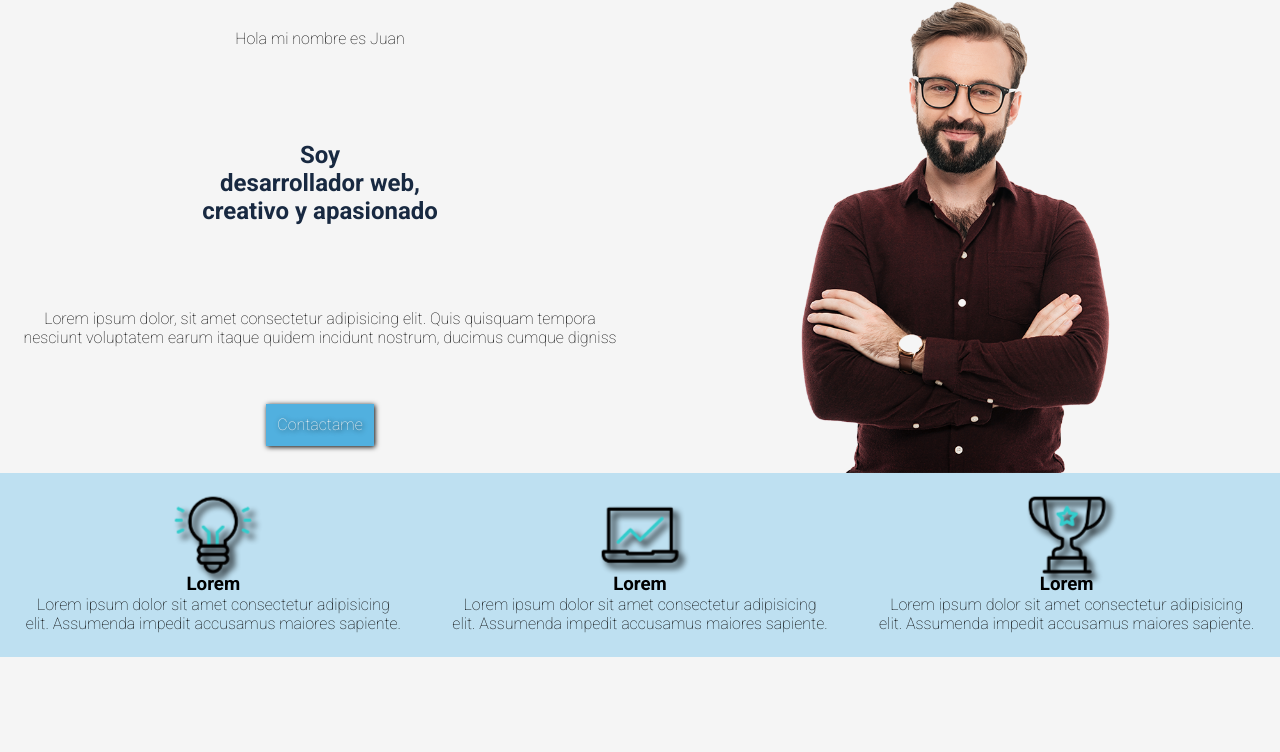
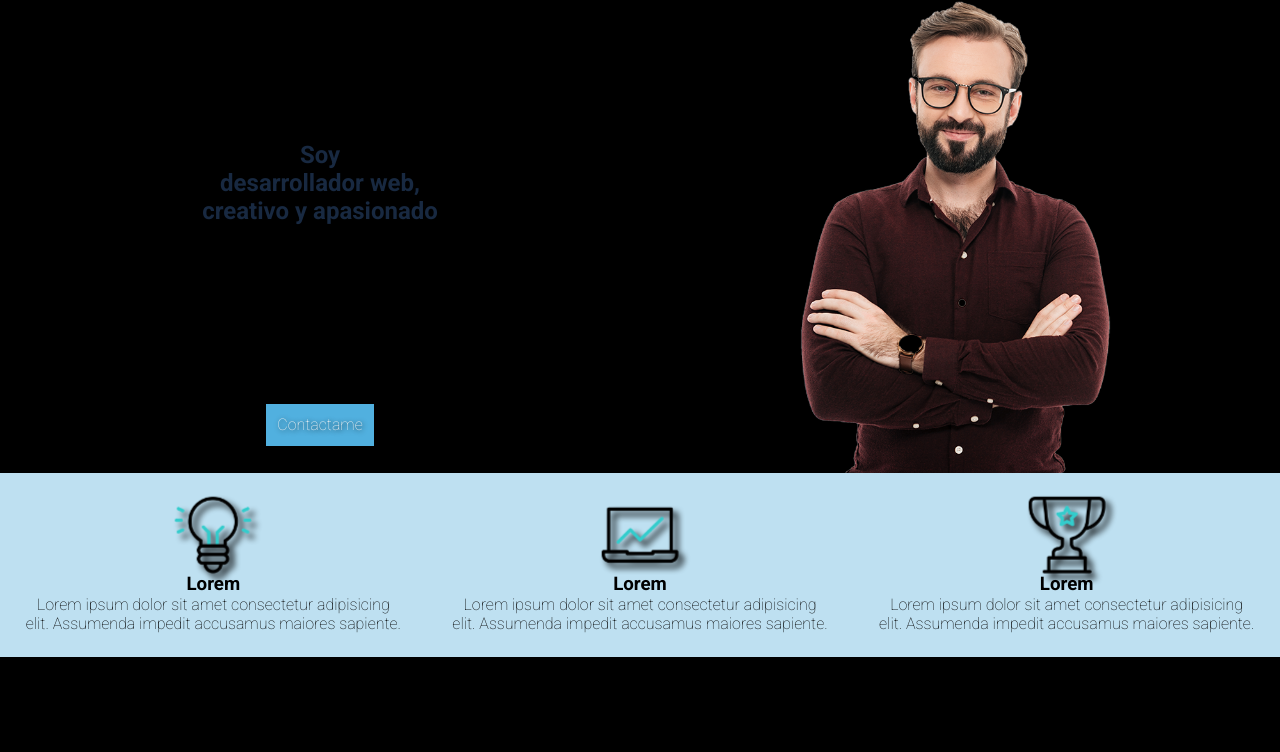
Before and after one commit to lucasakostiuk/proyecto-master, a plain HTML site: page index.html in a window 1280 px wide. Shown: the part 48-800 px from the top of the page. Drawn offline with nearby package versions, Linux system fonts and the light colour scheme.

Commit message:
versión de color de fondo oscuro

```diff
--- a/css/styles.css
+++ b/css/styles.css
@@ -7,7 +7,7 @@
 /* estilos generales */
 
 body{
-    background-color: whitesmoke;
+    background-color: black;
     font-family: 'Roboto', sans-serif;
 }
 
```
